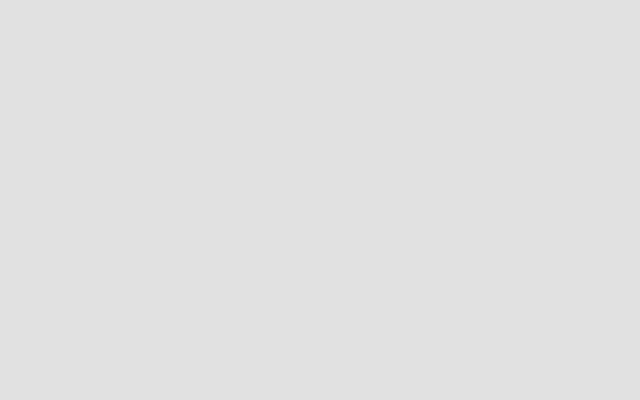
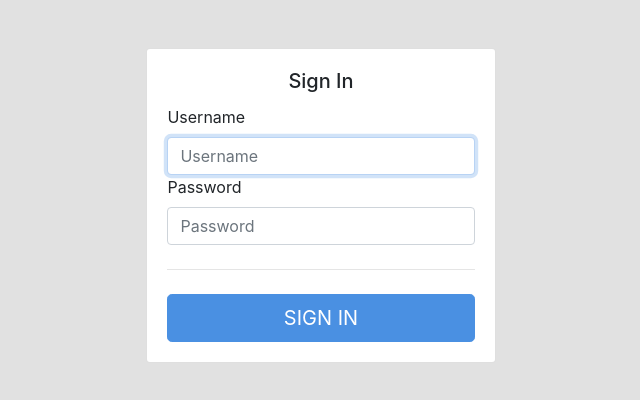
Before and after one commit to zondatw/vue-todolist, a Vue app: page /login in a window 1280 px wide. Shown: the top 400 px of the page, without its empty margins (319-959 px from the left). Built offline with nearby package versions, Linux system fonts and the light colour scheme.

Commit message:
Add login page

```diff
--- a/src/App.vue
+++ b/src/App.vue
@@ -5,7 +5,7 @@
 </template>
 
 <script>
-  export default {
-    name: 'app',
-  }
+export default {
+  name: 'app',
+}
 </script>
--- a/src/main.js
+++ b/src/main.js
@@ -16,7 +16,20 @@ Vue.config.productionTip = false
 const router = new VueRouter({
   routes,
   mode: 'history'
-});
+})
+
+router.beforeEach((to, from, next) => {
+  let apiToken = localStorage.getItem('apiToken')
+  if (apiToken) {
+    axios.defaults.headers.common.Authorization = `Bearer ${apiToken}`
+    next()
+  } else {
+    if( to.path !== '/login')
+      next('/login')
+    else
+      next()
+  }
+})
 
 new Vue({
   router,
--- a/src/pages/Home.vue
+++ b/src/pages/Home.vue
@@ -2,9 +2,10 @@
   <div id="home">
     <div class="bg-primary">
       <div class="container justify-content-between d-flex todo-nav">
-        <a href="#" :class="{active: currentTab === 'all'}" @click="currentTab = 'all'">My Tasks</a>
-        <a href="#" :class="{active: currentTab === 'progress'}" @click="currentTab = 'progress'">In Progress</a>
-        <a href="#" :class="{active: currentTab === 'completed'}" @click="currentTab = 'completed'">Completed</a>
+        <a href="#" :class="{active: currentTab === 'all'}" @click.prevent="currentTab = 'all'">My Tasks</a>
+        <a href="#" :class="{active: currentTab === 'progress'}" @click.prevent="currentTab = 'progress'">In Progress</a>
+        <a href="#" :class="{active: currentTab === 'completed'}" @click.prevent="currentTab = 'completed'">Completed</a>
+        <a href="#" @click.prevent="logout">Logout</a>
       </div>
     </div>
 
@@ -120,6 +121,11 @@ export default {
             vm.getTodos()
           }
         )
+    },
+    logout () {
+      localStorage.setItem('apiToken', '')
+      localStorage.removeItem('apiToken')
+      this.$router.push('/login')
     }
   },
   mounted: function () {
--- /dev/null
+++ b/src/pages/Login.vue
@@ -0,0 +1,75 @@
+<template>
+  <div id="login" class="container">
+    <div class="row">
+      <div class="col-sm-9 col-md-7 col-lg-5 mx-auto">
+        <div class="card card-signin my-5">
+          <div class="card-body">
+            <h5 class="card-title text-center">Sign In</h5>
+            <form class="form-signin" @submit.prevent="login">
+              <div class="form-label-group">
+                <label for="inputUsername">Username</label>
+                <input
+                  type="username"
+                  id="inputUsername"
+                  class="form-control"
+                  placeholder="Username"
+                  v-model="loginData.username"
+                  required
+                  autofocus
+                >
+              </div>
+              <div class="form-label-group">
+                <label for="inputPassword">Password</label>
+                <input
+                  type="password"
+                  id="inputPassword"
+                  class="form-control"
+                  placeholder="Password"
+                  v-model="loginData.password"
+                  required
+                >
+              </div>
+              <hr class="my-4">
+              <button class="btn btn-lg btn-primary btn-block text-uppercase" type="submit">Sign in</button>
+            </form>
+          </div>
+        </div>
+      </div>
+    </div>
+  </div>
+</template>
+<script>
+export default {
+  name: 'login',
+  data () {
+    return {
+      loginData: {
+        username: '',
+        password: '',
+      }
+    }
+  },
+  methods: {
+    login () {
+      const vm = this
+      const api = `http://localhost:5000/login`
+      const tempLoginData = {...this.loginData}
+
+      vm.$http
+        .post(api, tempLoginData)
+        .then(
+          response => {
+            let apiToken = response.data.token
+            localStorage.setItem('apiToken', apiToken)
+            this.$router.push('/')
+          }
+        )
+        .catch(
+          () => {
+            alert('login failed')
+          }
+        )
+    }
+  }
+}
+</script>
--- a/src/routes.js
+++ b/src/routes.js
@@ -1,8 +1,17 @@
+import Login from './pages/Login.vue'
 import Home from './pages/Home.vue'
 
 export const routes = [
   {
+    path: '/login',
+    component: Login
+  },
+  {
     path: '/',
     component: Home
+  },
+  {
+    path: '*',
+    redirect: '/',
   }
-];
+]
```
